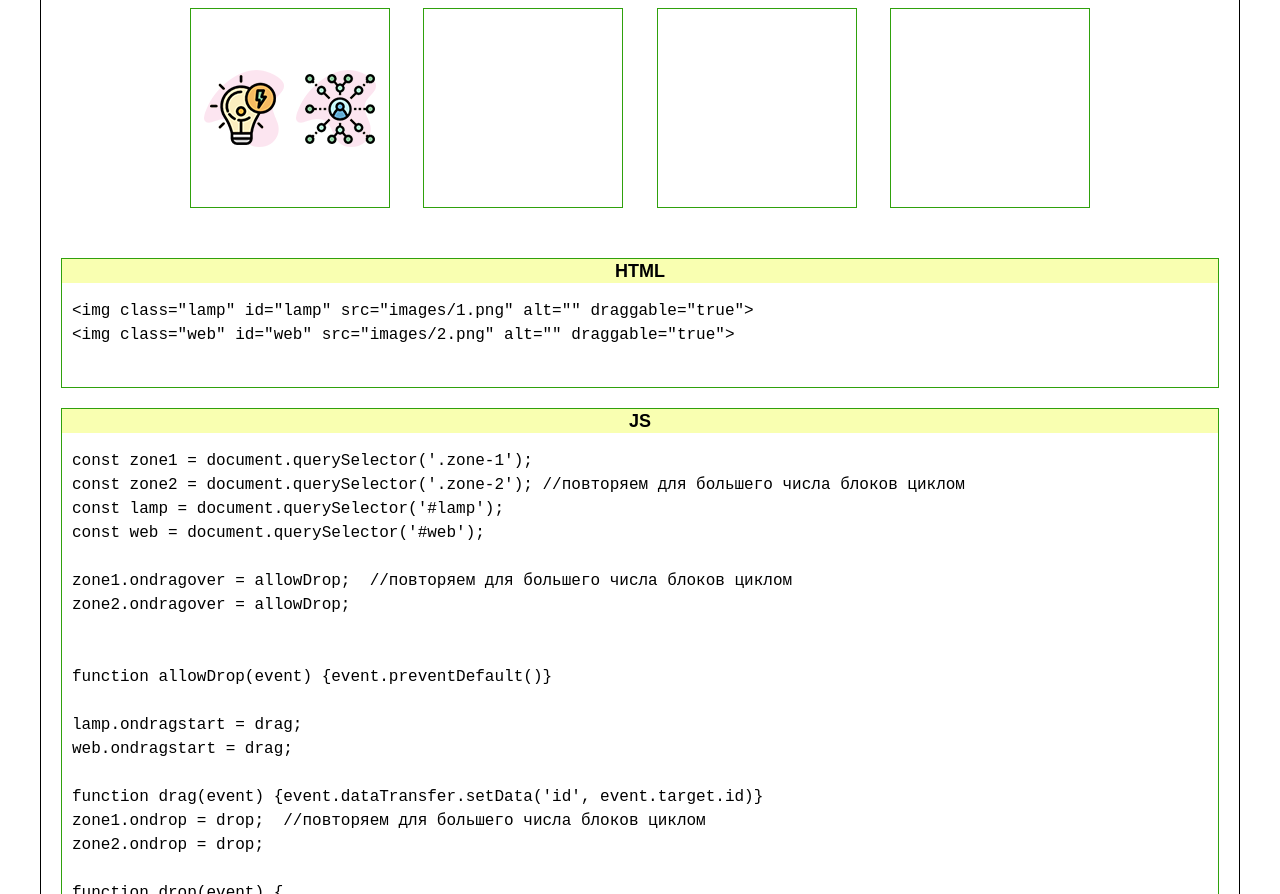
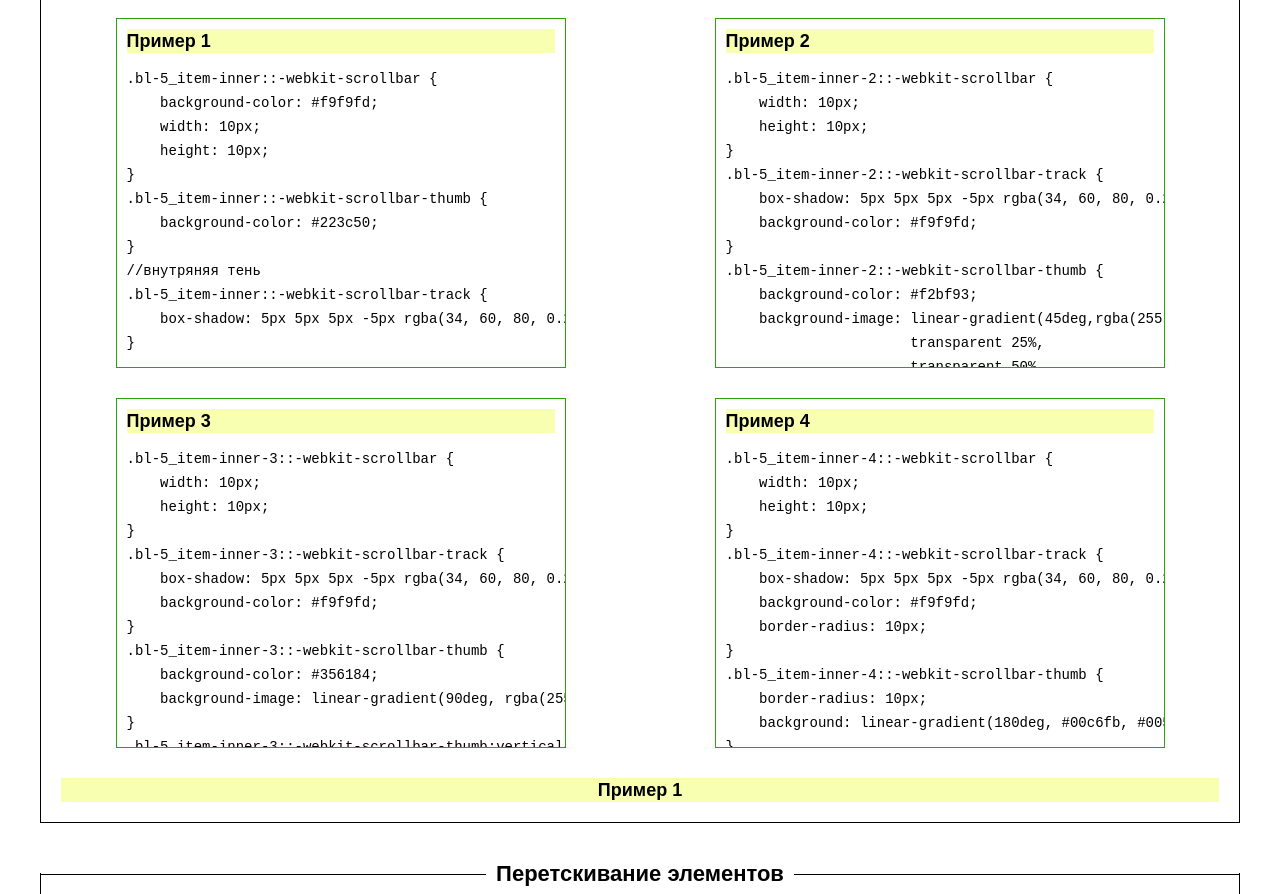
Before and after one commit to VanillaTank/snippets, a plain HTML site: page index.html in a window 1280 px wide. Shown: the part 70-964 px from the top of the page. Drawn offline with Linux system fonts and the light colour scheme.

```diff
--- a/css/style.css
+++ b/css/style.css
@@ -333,5 +333,87 @@ section {
 }
 .bl-4__pre {
     font-size: 16px;
-        padding: 0 10px;
+    padding: 0 10px;
 }
+/* Стилизация скролла */
+.bl-5_wrapper{
+    display: flex;
+    justify-content: space-around;
+    flex-wrap: wrap;
+}
+.bl-5_item {
+    margin-bottom: 30px;
+}
+.bl-5_item-inner {
+    font-size: 14px;
+    border: 1px solid #2fa10c;
+    height: 350px;
+    width: 450px;
+    overflow: scroll;
+    padding: 10px;
+}
+.bl-5_item-inner::-webkit-scrollbar {
+    background-color: #f9f9fd;
+    width: 10px;
+    height: 10px;
+}
+.bl-5_item-inner::-webkit-scrollbar-thumb {
+    background-color: #223c50;
+}
+.bl-5_item-inner::-webkit-scrollbar-track {
+    box-shadow: 5px 5px 5px -5px rgba(34, 60, 80, 0.2) inset;
+}
+
+.bl-5_item-inner-2::-webkit-scrollbar {
+    width: 10px;
+    height: 10px;
+}
+
+.bl-5_item-inner-2::-webkit-scrollbar-track {
+    box-shadow: 5px 5px 5px -5px rgba(34, 60, 80, 0.2) inset;
+    background-color: #f9f9fd;
+}
+
+.bl-5_item-inner-2::-webkit-scrollbar-thumb {
+    background-color: #f2bf93;
+    background-image: linear-gradient(45deg,rgba(255, 255, 255, .25) 25%,
+                      transparent 25%,
+                      transparent 50%,
+                      rgba(255, 255, 255, .25) 50%,
+                      rgba(255, 255, 255, .25) 75%,
+                      transparent 75%,
+                      transparent);
+}
+.bl-5_item-inner-3::-webkit-scrollbar {
+    width: 10px;
+    height: 10px;
+}
+.bl-5_item-inner-3::-webkit-scrollbar-track {
+    box-shadow: 5px 5px 5px -5px rgba(34, 60, 80, 0.2) inset;
+    background-color: #f9f9fd;
+}
+.bl-5_item-inner-3::-webkit-scrollbar-thumb {
+    background-color: #356184;
+    background-image: linear-gradient(90deg, rgba(255, 255, 255, .75), transparent);
+}
+.bl-5_item-inner-3::-webkit-scrollbar-thumb:vertical{
+    background-image: linear-gradient(180deg, rgba(255, 255, 255, .75), transparent);
+}
+
+
+.bl-5_item-inner-4::-webkit-scrollbar {
+    width: 10px;
+    height: 10px;
+}
+.bl-5_item-inner-4::-webkit-scrollbar-track {
+    box-shadow: 5px 5px 5px -5px rgba(34, 60, 80, 0.2) inset;
+    background-color: #f9f9fd;
+    border-radius: 10px;
+}
+.bl-5_item-inner-4::-webkit-scrollbar-thumb {
+    border-radius: 10px;
+    background: linear-gradient(90deg, #00c6fb, #005bea);
+}
+.bl-5_item-inner-4::-webkit-scrollbar-thumb:vertical {
+    background: linear-gradient(180deg, #00c6fb, #005bea);
+}
--- a/index.html
+++ b/index.html
@@ -21,6 +21,107 @@
             </div>
         </section> -->
 
+
+    <section class="idia">
+        <h3 class='title'>Стилизация скралла</h3>
+        <div class="example">
+            <ul class="bl-5_wrapper">
+                <li class="bl-5_item">
+                    <div class="bl-5_item-inner">
+                        <h4  class="how-title">Пример 1</h4>
+                        <pre>
+.bl-5_item-inner::-webkit-scrollbar {
+    background-color: #f9f9fd;
+    width: 10px;
+    height: 10px;
+}
+.bl-5_item-inner::-webkit-scrollbar-thumb {
+    background-color: #223c50;
+}
+//внутряняя тень
+.bl-5_item-inner::-webkit-scrollbar-track {
+    box-shadow: 5px 5px 5px -5px rgba(34, 60, 80, 0.2) inset;
+}</pre>
+                    </div>
+                </li>
+                <li class="bl-5-item">
+                    <div class="bl-5_item-inner bl-5_item-inner-2">
+                        <h4  class="how-title">Пример 2</h4>
+                        <pre>
+.bl-5_item-inner-2::-webkit-scrollbar {
+    width: 10px;
+    height: 10px;
+}
+.bl-5_item-inner-2::-webkit-scrollbar-track {
+    box-shadow: 5px 5px 5px -5px rgba(34, 60, 80, 0.2) inset;
+    background-color: #f9f9fd;
+}
+.bl-5_item-inner-2::-webkit-scrollbar-thumb {
+    background-color: #f2bf93;
+    background-image: linear-gradient(45deg,rgba(255, 255, 255, .25) 25%,
+                      transparent 25%,
+                      transparent 50%,
+                      rgba(255, 255, 255, .25) 50%,
+                      rgba(255, 255, 255, .25) 75%,
+                      transparent 75%,
+                      transparent);
+}
+                        </pre>
+                    </div>
+                </li>
+                <li class="bl-5-item">
+                    <div class="bl-5_item-inner bl-5_item-inner-3">
+                        <h4  class="how-title">Пример 3</h4>
+                        <pre>
+.bl-5_item-inner-3::-webkit-scrollbar {
+    width: 10px;
+    height: 10px;
+}
+.bl-5_item-inner-3::-webkit-scrollbar-track {
+    box-shadow: 5px 5px 5px -5px rgba(34, 60, 80, 0.2) inset;
+    background-color: #f9f9fd;
+}
+.bl-5_item-inner-3::-webkit-scrollbar-thumb {
+    background-color: #356184;
+    background-image: linear-gradient(90deg, rgba(255, 255, 255, .75), transparent);
+}
+.bl-5_item-inner-3::-webkit-scrollbar-thumb:vertical{
+    background-image: linear-gradient(180deg, rgba(255, 255, 255, .75), transparent);
+}
+                        </pre>
+                    </div>
+                </li>
+                <li class="bl-5-item">
+                    <div class="bl-5_item-inner bl-5_item-inner-4">
+                        <h4  class="how-title">Пример 4</h4>
+                        <pre>
+.bl-5_item-inner-4::-webkit-scrollbar {
+    width: 10px;
+    height: 10px;
+}
+.bl-5_item-inner-4::-webkit-scrollbar-track {
+    box-shadow: 5px 5px 5px -5px rgba(34, 60, 80, 0.2) inset;
+    background-color: #f9f9fd;
+    border-radius: 10px;
+}
+.bl-5_item-inner-4::-webkit-scrollbar-thumb {
+    border-radius: 10px;
+    background: linear-gradient(180deg, #00c6fb, #005bea);
+}
+                        </pre>
+                    </div>
+                </li>
+            </ul>
+        </div>
+
+
+
+
+        <div class="description">
+            <h4  class="how-title">Пример 1</h4>
+        </div>
+    </section>
+
     <section class="idia">
         <h3 class='title'>Перетскивание элементов</h3>
         <div class="example bl-4__example">
@@ -43,6 +144,7 @@
             <div class="bl-4__descr-item">
                 <h4 class="how-title">JS</h4>
                 <pre class="bl-4__pre">
+    НЕ РАБОТАЕТ ДЛЯ СМАРТФОНОВ
 const zone1 = document.querySelector('.zone-1');
 const zone2 = document.querySelector('.zone-2'); //повторяем для большего числа блоков циклом
 const lamp = document.querySelector('#lamp');
```
